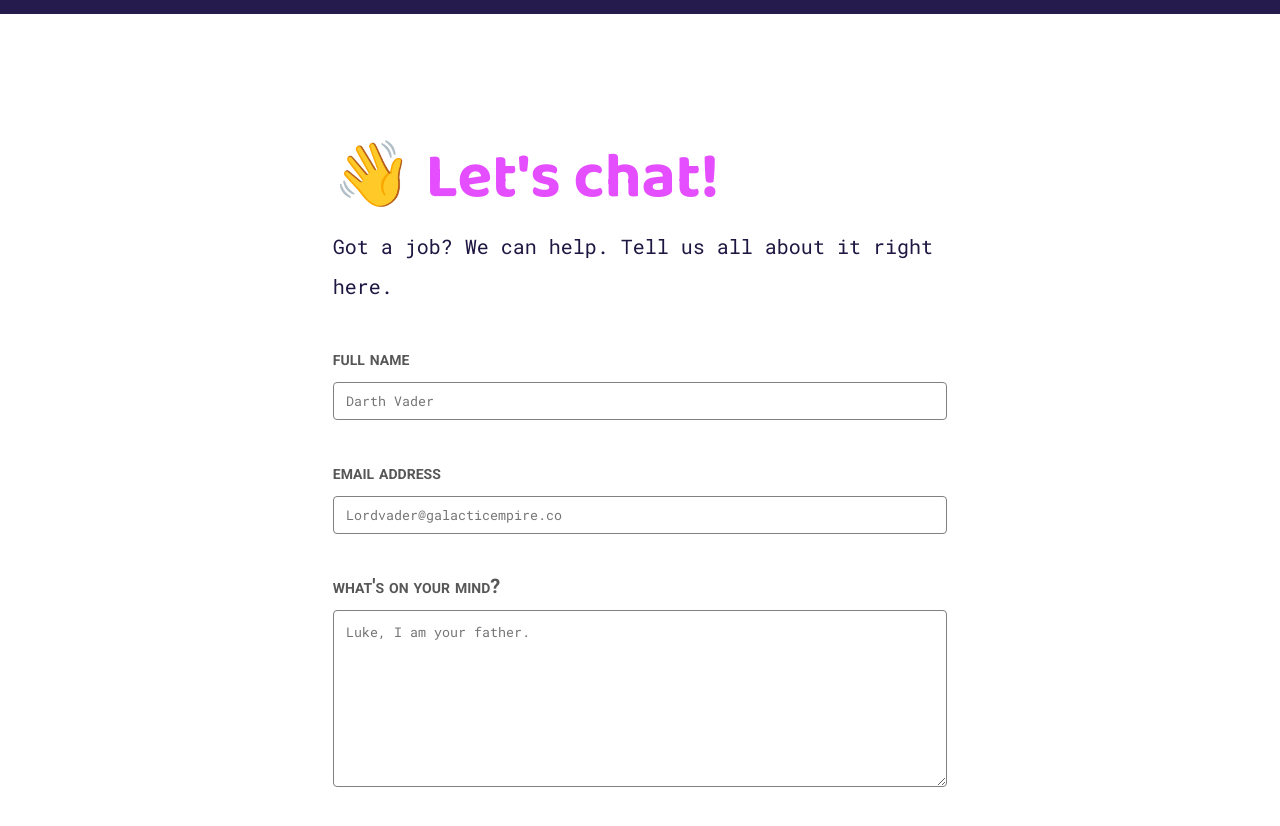
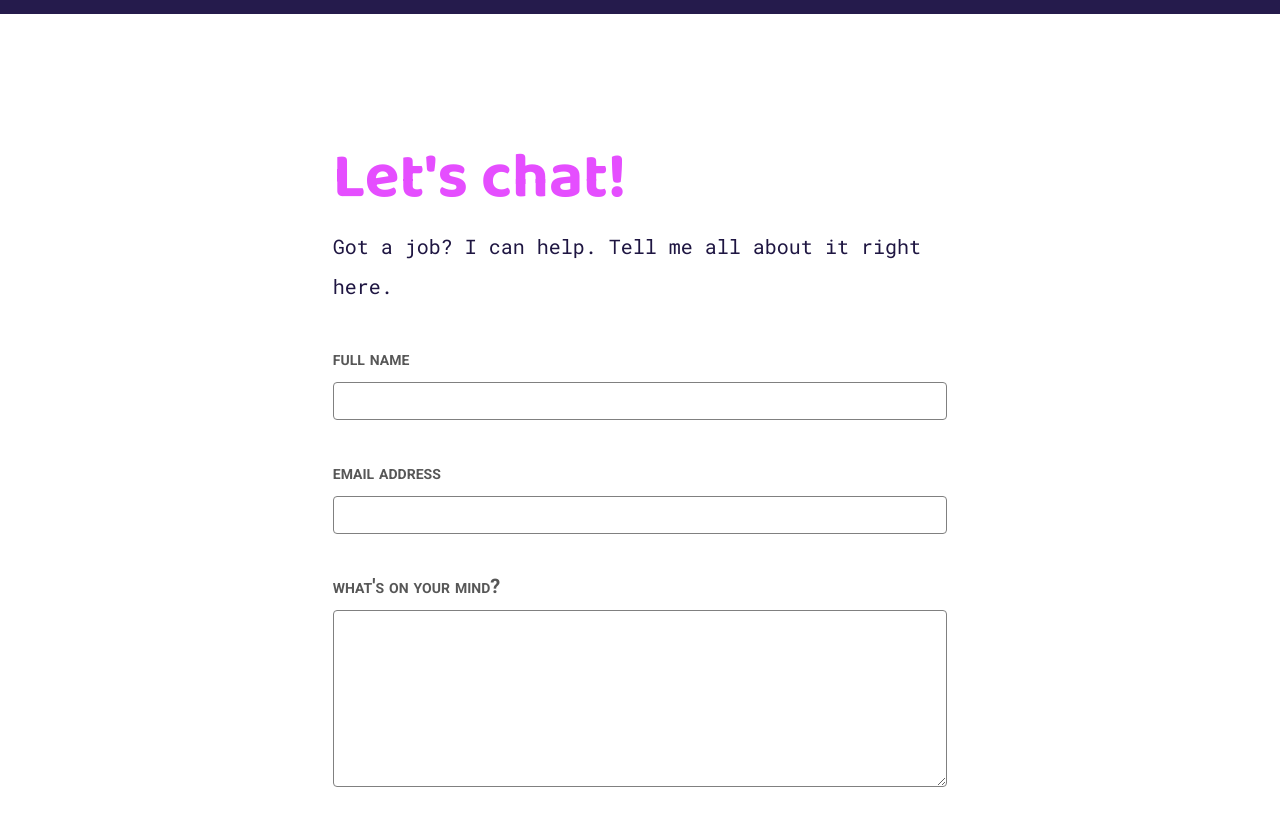
Before and after one commit to JoshCimbron/nitebreak, a plain HTML site: page contact.html in a window 1280 px wide. Shown: the part 98-924 px from the top of the page. Drawn offline with Linux system fonts and the light colour scheme.

Commit message:
Add files via upload

```diff
--- a/contact.html
+++ b/contact.html
@@ -49,18 +49,18 @@
     <section class="section" id="contact-form-container">
         <div class="width-60">
             <div class="contact-form-title">
-                <h2>👋 Let's chat!</h2>
-                <p>Got a job? We can help. Tell us all about it right here.</p>
+                <h2>Let's chat!</h2>
+                <p>Got a job? I can help. Tell me all about it right here.</p>
             </div>
     <div id="contact-form">
     <form id="fs-frm" name="simple-contact-form" accept-charset="utf-8" action="https://formspree.io/f/mwkalonj" method="post">
         <fieldset id="fs-frm-inputs">
           <label for="full-name">Full Name</label>
-          <input type="text" name="name" class="input-small" id="full-name" placeholder="Darth Vader" required="">
+          <input type="text" name="name" class="input-small" id="full-name" placeholder="" required="">
           <label for="email-address">Email Address</label>
-          <input type="email" name="_replyto" class="input-small" id="email-address" placeholder="Lordvader@galacticempire.co" required="">
+          <input type="email" name="_replyto" class="input-small" id="email-address" placeholder="" required="">
           <label for="message">What's on your mind?</label>
-          <textarea rows="5" name="message" class="input-large" id="message" placeholder="Luke, I am your father." required=""></textarea>
+          <textarea rows="5" name="message" class="input-large" id="message" placeholder="" required=""></textarea>
           <input type="hidden" name="_subject" id="email-subject" value="Contact Form Submission">
         </fieldset>
         <input class="button" id="button-solid-lite" type="submit" value="Send">
```
